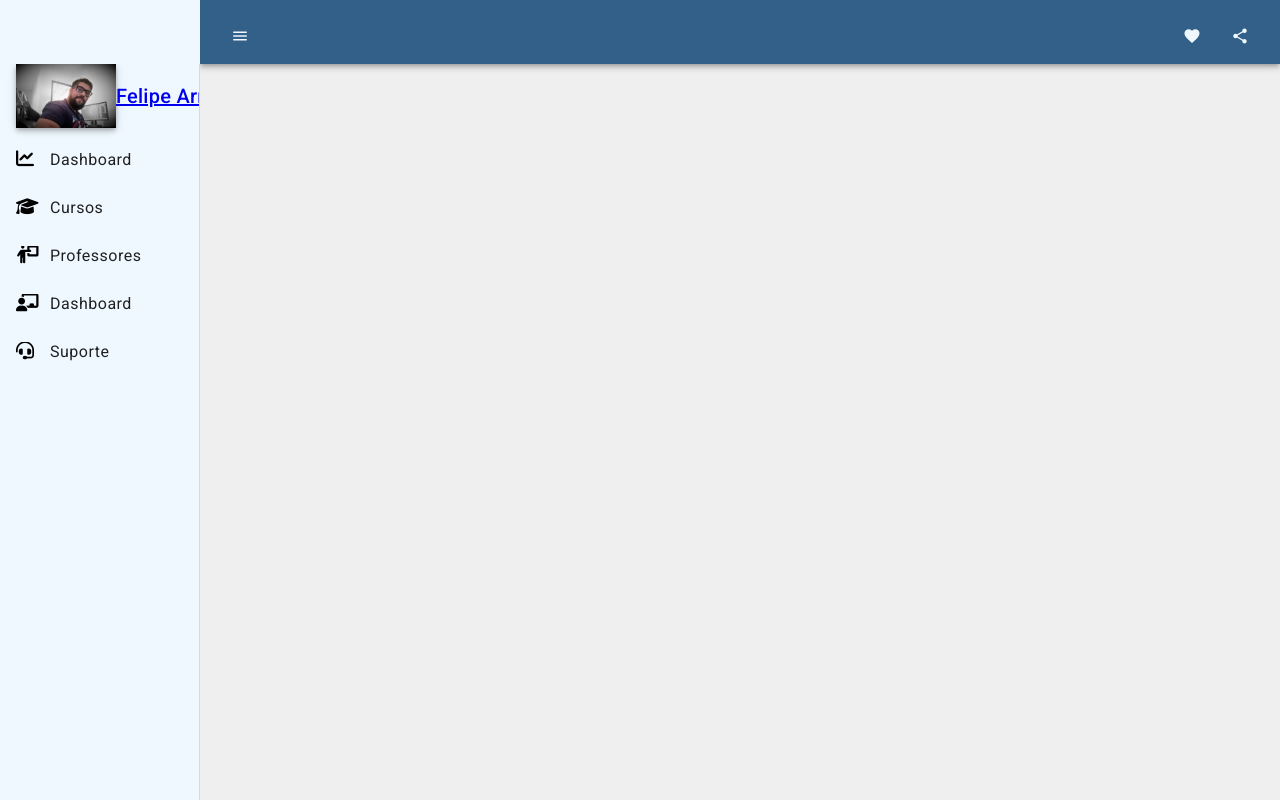
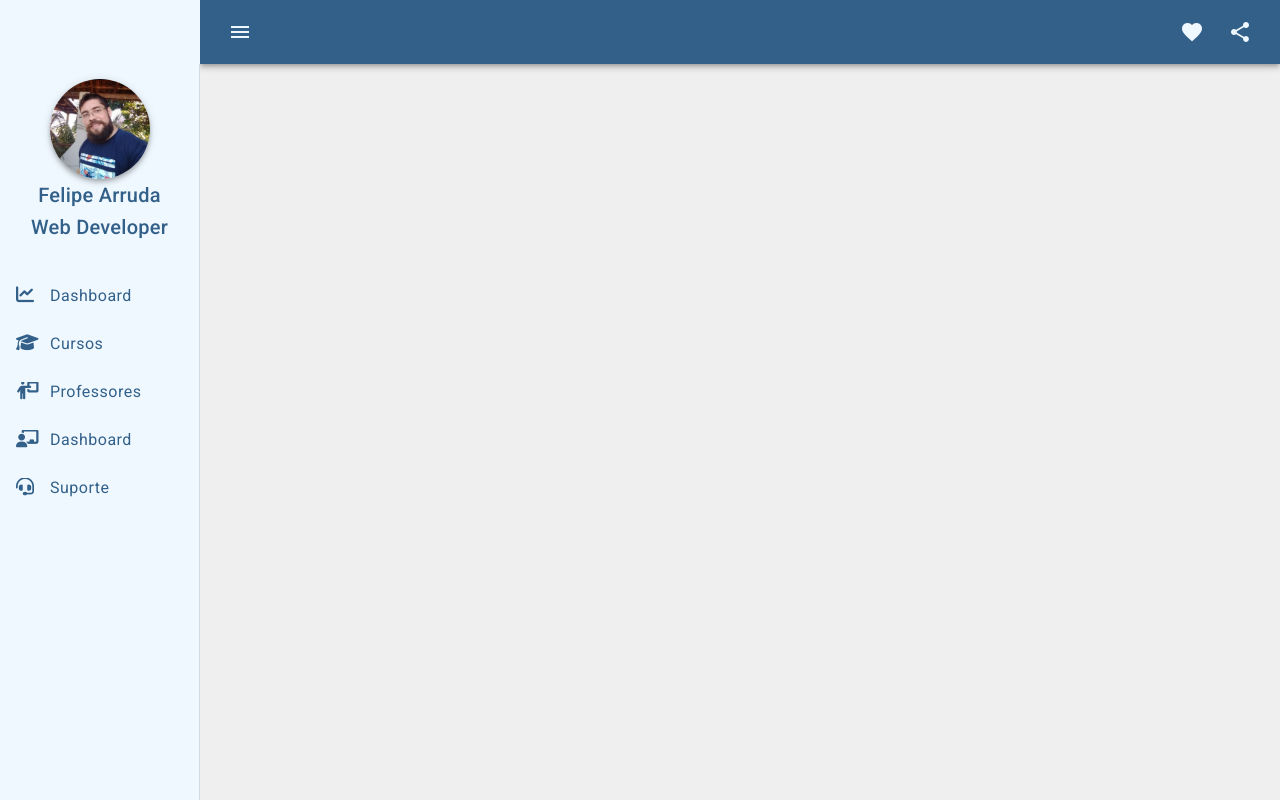
Before and after one commit to Felipe-Hlk/Project_School, an Angular app in the folder project-school/: page / in a window 1280 px wide. Built offline with nearby package versions, Linux system fonts and the light colour scheme.

Commit message:
add new photo and adjust css and html

```diff
--- a/project-school/src/app/app.component.html
+++ b/project-school/src/app/app.component.html
@@ -11,12 +11,11 @@
       >
       <img
         class="avatar mat-elevation-z4"
-        src="../assets/img/Foto perfil LinkedIn.jpg"
-        style="width: 100px"
+        src="../assets/img/Foto Propria.jpg"
         alt="avatar"
       />
       <a routerLink="/users" class="name"> Felipe Arruda </a>
-      <p class="designation"></p>
+      <p class="designation"> Web Developer</p>
     </mat-toolbar>
     <mat-nav-list>
       <!-- <a mat-list-item routerLink="/users"> Usuários </a> -->
--- a/project-school/src/app/app.component.scss
+++ b/project-school/src/app/app.component.scss
@@ -6,7 +6,7 @@
   flex: 1 1 auto;
 }
 
-mat-sidenav{
+mat-sidenav {
   background-color: #f0f8ff;
 }
 
@@ -20,10 +20,13 @@ mat-sidenav-container {
   background-color: #f0f8ff;
 }
 
-.sidemenu{
+.sidemenu {
   background-color: #f0f8ff;
 }
 
+span{
+  color: #326089;
+}
 
 .toolbar-menu {
 
@@ -33,7 +36,7 @@ mat-sidenav-container {
   background-color: #326089;
 }
 
-.example-icon{
+.example-icon {
   color: #f0f8ff;
 }
 
@@ -52,24 +55,53 @@ mat-sidenav-container {
 
 // ------------sidebar------------- //
 
-.mat-drawer-content{
+.mat-drawer-content {
   background-color: #efefef;
 }
 
-.sidenav{
+.sidenav {
   width: 200px;
   margin-top: 64px;
+  color: #326089;
 
-}
 
-mat-icon{
+
+  mat-icon {
     margin: 0 10px -9px 0;
     font-size: 18px;
-  color:#000000;
+    color: #326089;
+
 
   }
 
 
-.example-icon{
-  color:#f0f8ff;
+  .example-icon {
+    color: #326089;
   }
+
+  mat-toolbar {
+    display: flex;
+    flex-direction: column;
+    text-align: center;
+    height: 200px;
+    color: #326089;
+
+  }
+
+  a{
+    text-decoration: none;
+    color: #326089;
+  }
+
+  .avatar{
+    margin-top: 15px;
+    width: 100px;
+    height: 100px;
+    border-radius: 50%;
+
+  }
+
+
+
+
+}
--- a/project-school/src/app/shared/components/toolbar-title/toolbar-title.component.scss
+++ b/project-school/src/app/shared/components/toolbar-title/toolbar-title.component.scss
@@ -8,8 +8,9 @@
   margin: 5px 5px 0 0;
 }
 
-mat-toolbar
+.mat-toolbar
 {
   margin: -10px;
-  background-color: #f0f8ff
+  background-color: #f0f8ff;
+  color: #326089;
 }
```
Also changed, not shown: project-school/src/assets/img/Foto Propria.jpg (added). Lines whose indentation alone changed are shown as unchanged.
